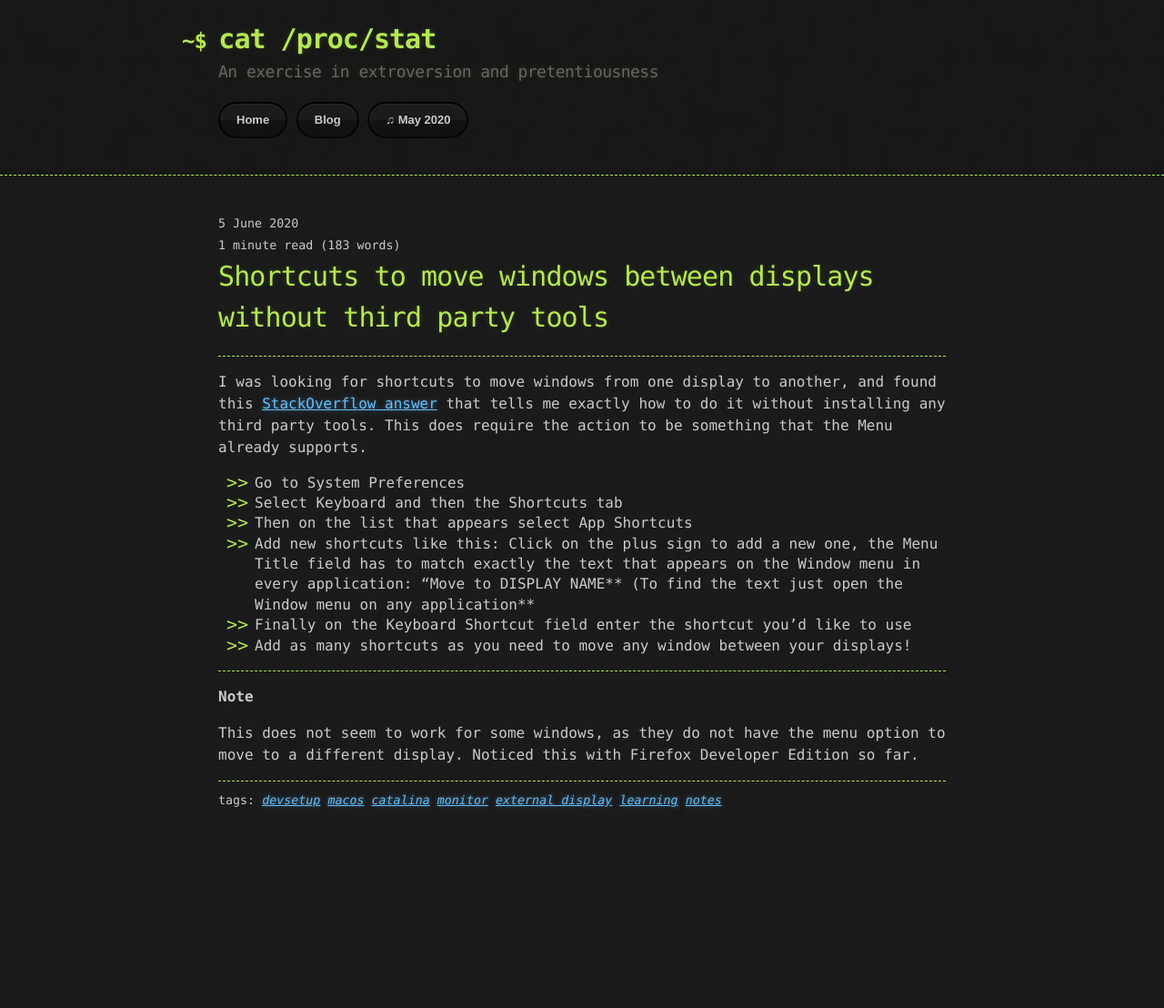
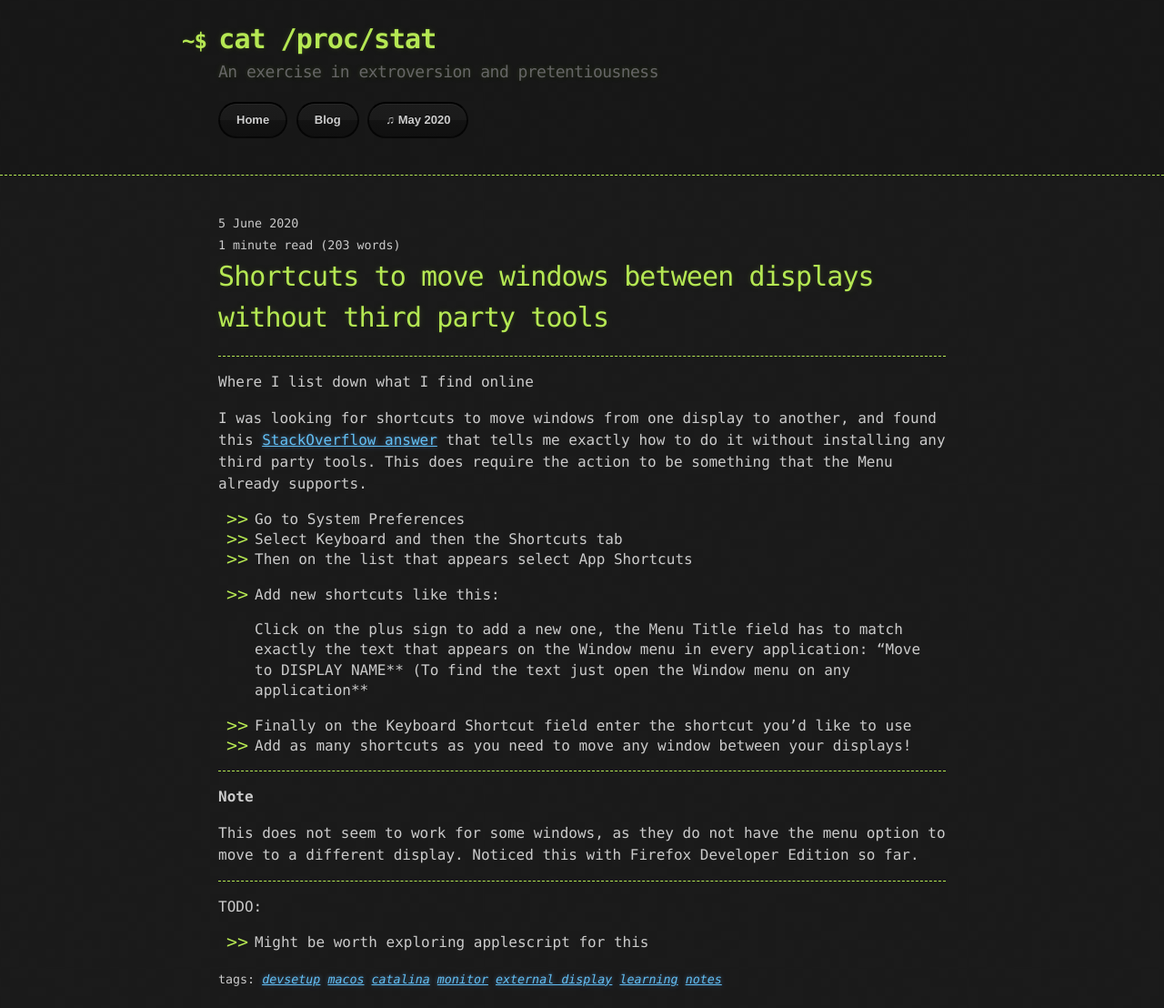
Before and after one commit to paranoidsp/paranoidsp.github.io, a Jekyll site: the page built from _posts/2020-06-05-macos-shortcuts.md, in a window 1280 px wide. Shown: the whole page at 91% size. Built offline with Jekyll 4.4.1, drawn with Linux system fonts in a browser that asks for light colours; before the commit the page ends 911 px from its top, so only the background shows below that.

Commit message:
fix: add excerpts

```diff
--- a/_posts/2020-06-05-macos-shortcuts.md
+++ b/_posts/2020-06-05-macos-shortcuts.md
@@ -4,6 +4,7 @@ title: Shortcuts to move windows between displays without third party tools
 tags: [ devsetup, macos, catalina, monitor, external display, learning, notes ]
 ---
 * * *
+Where I list down what I find online
 
 I was looking for shortcuts to move windows from one display to another, and
 found this [StackOverflow answer](https://apple.stackexchange.com/questions/28569/is-there-a-keyboard-shortcut-to-move-a-window-from-one-monitor-to-another) that tells me exactly how to do it without
@@ -15,7 +16,8 @@ that the Menu already supports.
 * Select Keyboard and then the Shortcuts tab
 * Then on the list that appears select App Shortcuts
 * Add new shortcuts like this:
-    Click on the plus sign to add a new one, the Menu Title field has to match exactly the text that appears on the Window menu in every application: "Move to DISPLAY NAME** (To find the text just open the Window menu on any application**
+
+   Click on the plus sign to add a new one, the Menu Title field has to match exactly the text that appears on the Window menu in every application: "Move to DISPLAY NAME** (To find the text just open the Window menu on any application**
 * Finally on the Keyboard Shortcut field enter the shortcut you'd like to use
 * Add as many shortcuts as you need to move any window between your displays!
 
@@ -25,3 +27,6 @@ that the Menu already supports.
 This does not seem to work for some windows, as they do not have the menu option
 to move to a different display. Noticed this with Firefox Developer Edition so far.
 * * *
+
+TODO:
+* Might be worth exploring applescript for this
```
Also changed, not shown: _posts/2020-06-06-blurry-monitors.md (+1 -0 lines).
